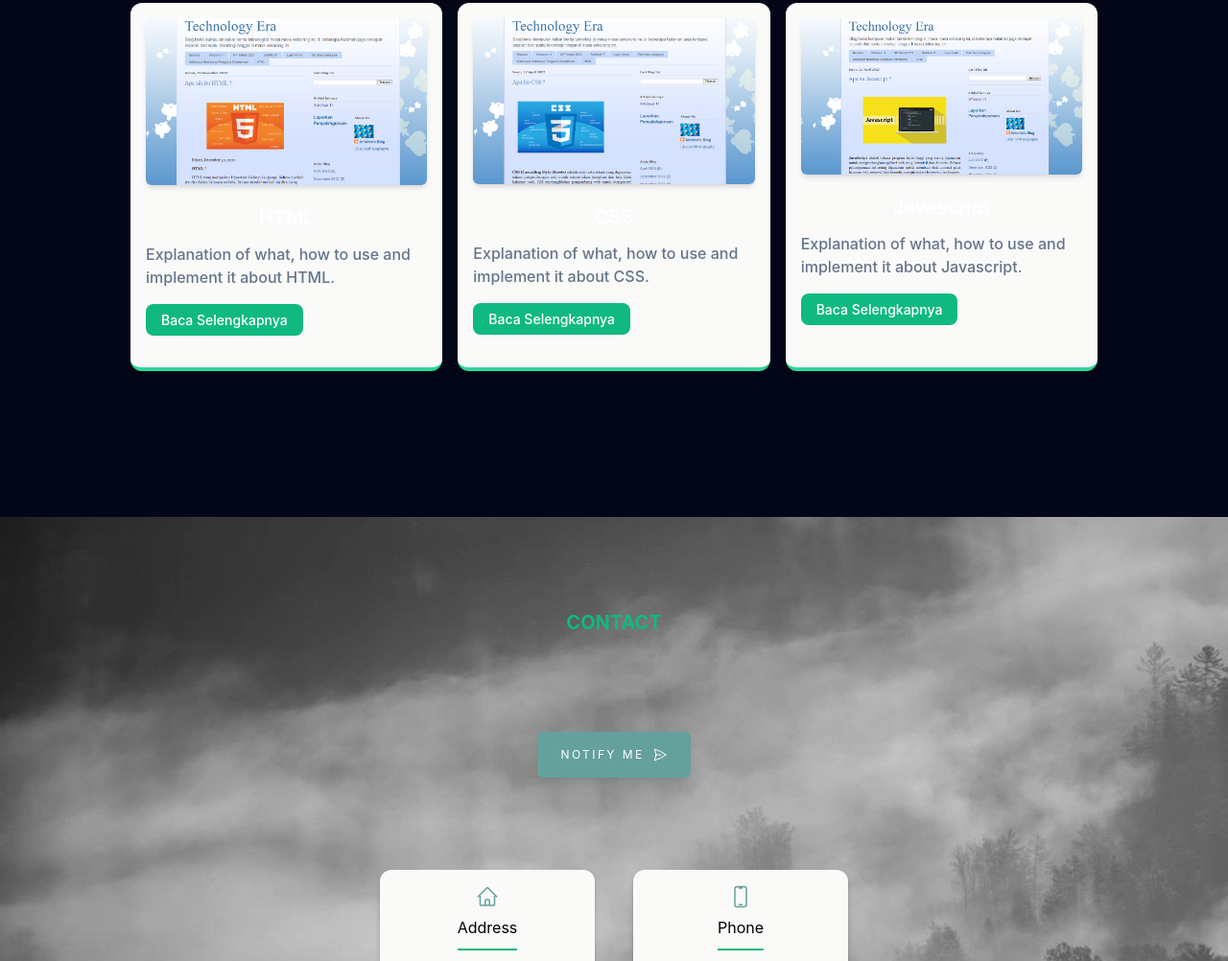
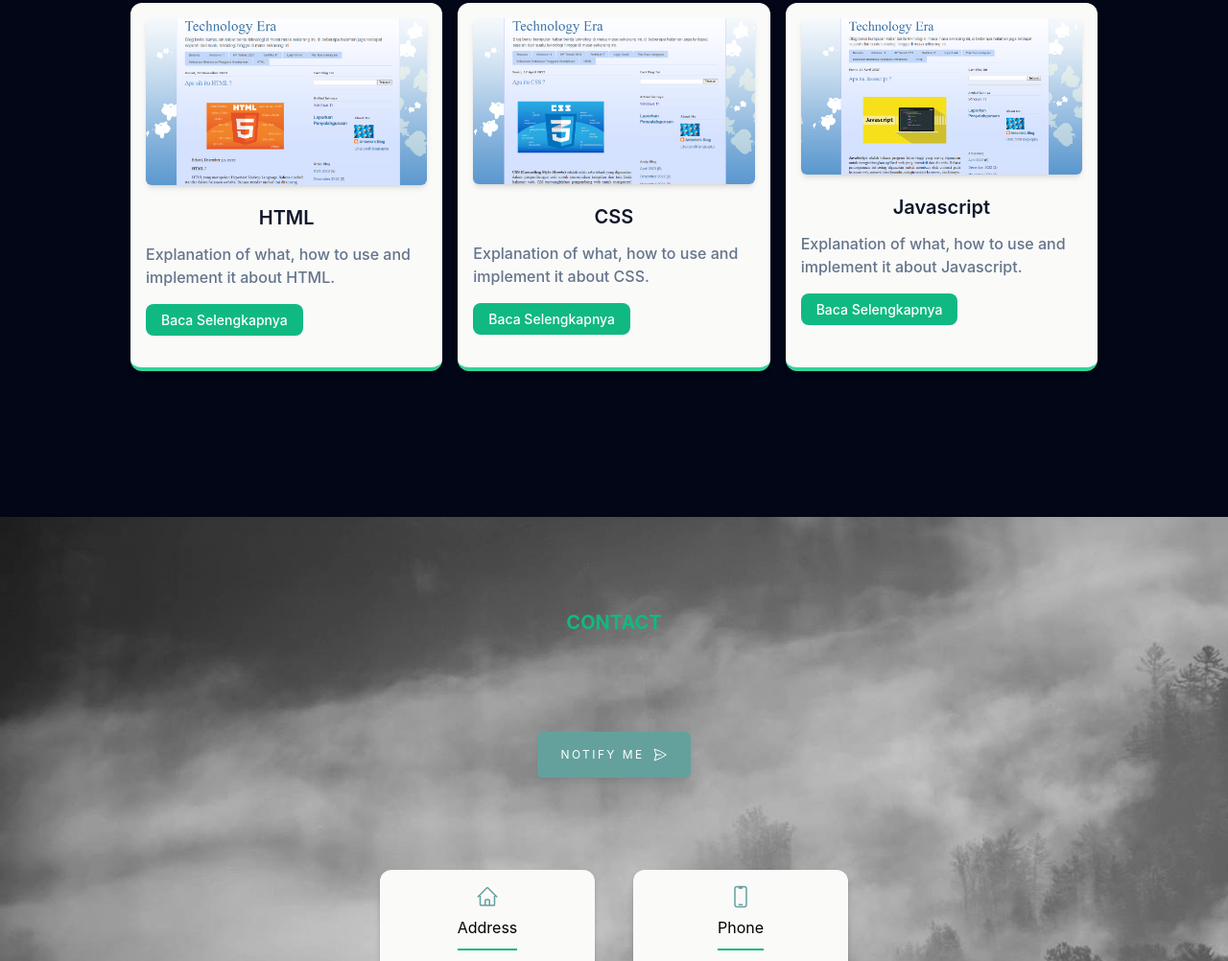
Before and after one commit to M4rc000/Portfolio, a website: page index.html in a window 1280 px wide. Shown: the part 4073-5075 px from the top of the page at 96% size. Drawn offline with Linux system fonts and the light colour scheme.

Commit message:
31.08.24

```diff
--- a/index.html
+++ b/index.html
@@ -818,7 +818,7 @@
           <div class="overflow-hidden rounded-md shadow-md">
             <img src="./src/img/blog/1.png" alt="" width="w-full" />
           </div>
-          <h3 class="mt-5 mb-3 text-xl font-semibold text-dark dark:text-white text-center">HTML</h3>
+          <h3 class="mt-5 mb-3 text-xl font-semibold text-dark text-center">HTML</h3>
           <p class="text-base font-medium text-secondary mb-5">Explanation of what, how to use and implement it about
             HTML.</p>
           <a href="https://technologysera.blogspot.com/2022/12/apa-sih-itu-html.html" target="_blank"
@@ -830,7 +830,7 @@
           <div class="overflow-hidden rounded-md shadow-md">
             <img src="./src/img/blog/2.png" alt="Reginashop" width="w-full" />
           </div>
-          <h3 class="mt-5 mb-3 text-xl font-semibold text-dark dark:text-white text-center">CSS</h3>
+          <h3 class="mt-5 mb-3 text-xl font-semibold text-dark text-center">CSS</h3>
           <p class="text-base font-medium text-secondary mb-5">Explanation of what, how to use and implement it about
             CSS.</p>
           <a href="https://technologysera.blogspot.com/2023/04/apa-itu-css_17.html" target="_blank"
@@ -842,7 +842,7 @@
           <div class="overflow-hidden rounded-md shadow-md">
             <img src="./src/img/blog/3.png" alt="Reginashop" width="w-full" />
           </div>
-          <h3 class="mt-5 mb-3 text-xl font-semibold text-dark dark:text-white text-center">Javascript</h3>
+          <h3 class="mt-5 mb-3 text-xl font-semibold text-dark text-center">Javascript</h3>
           <p class="text-base font-medium text-secondary mb-5">Explanation of what, how to use and implement it about
             Javascript.</p>
           <a href="https://technologysera.blogspot.com/2023/04/apa-itu-javascript.html" target="_blank"
```
